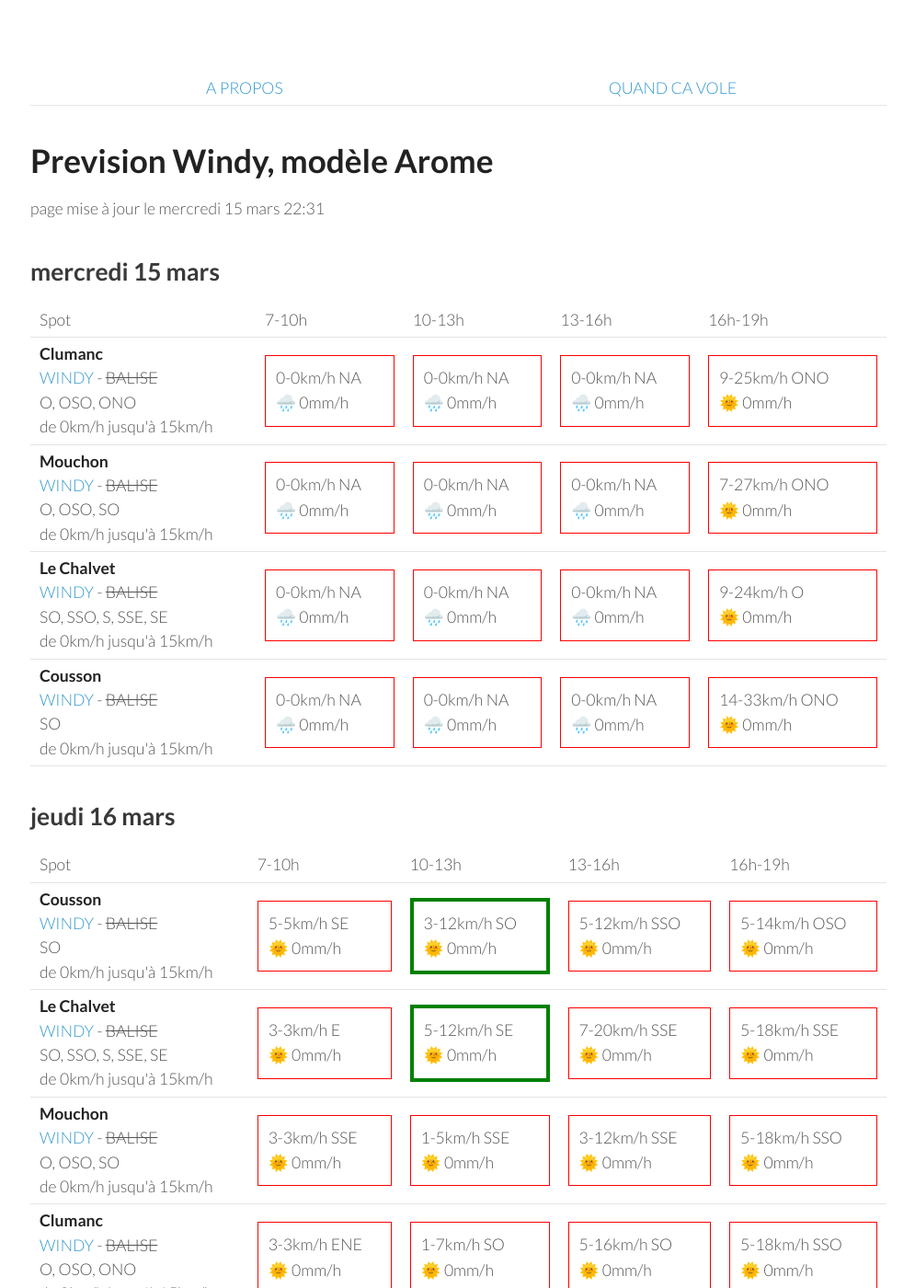
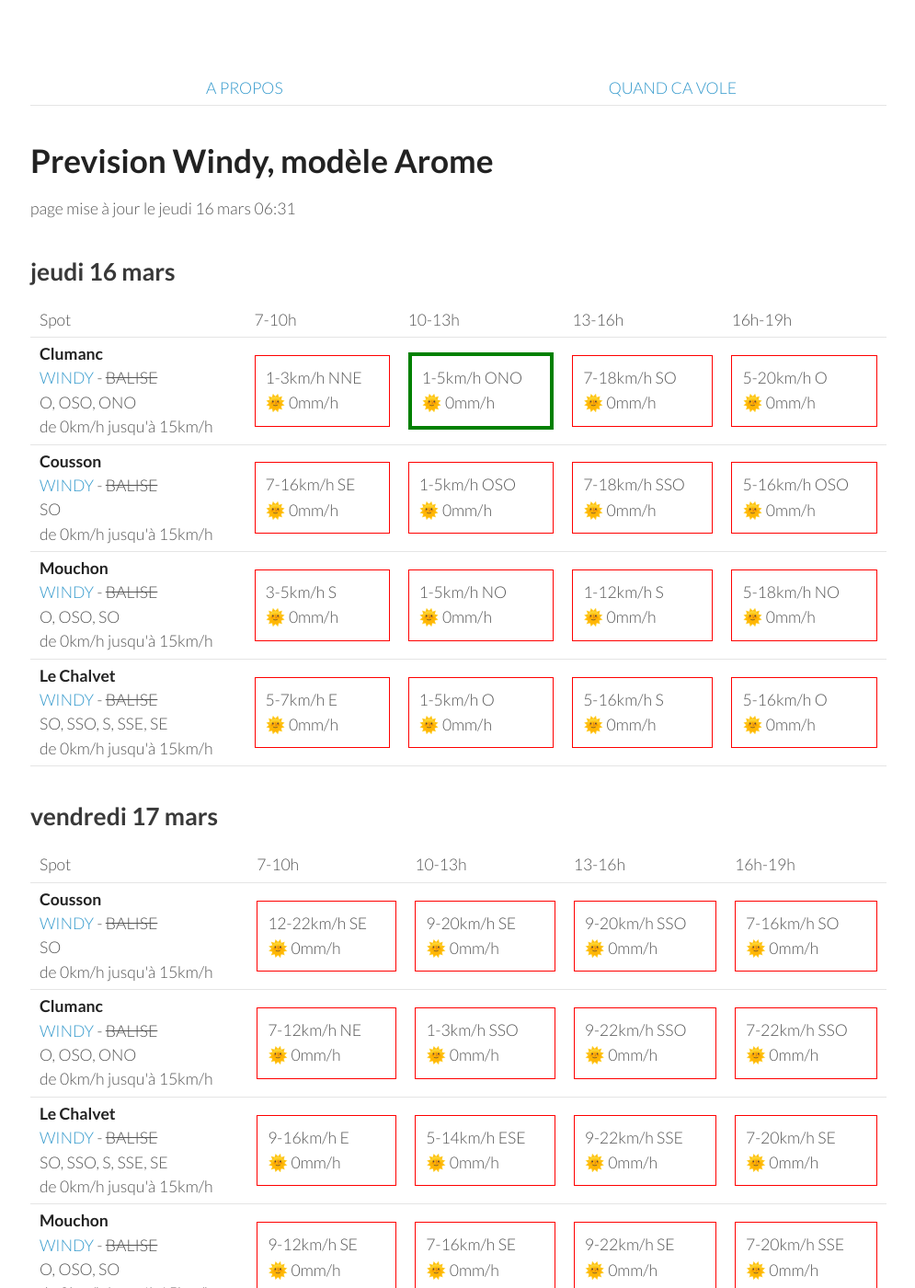
Before and after one commit to parapente-dans-le-nord/parapente-dans-le-nord.github.io, a Jekyll site: the page built from serre_poncon.markdown, in a window 1280 px wide and 1400 px high. Shown: the whole window at 92% size, without its empty margins (25-1020 px from the left). Built offline with Jekyll 4.4.1, drawn with Linux system fonts in a browser that asks for light colours; some of the changed text lies outside the part shown.

Commit message:
update index.markdown

```diff
--- a/serre_poncon.markdown
+++ b/serre_poncon.markdown
@@ -7,9 +7,9 @@ title:  "Tous les spots"
 {: .links}
 
 # Prevision Windy, modèle Arome
-page mise à jour le mercredi 15 mars 22:31
+page mise à jour le jeudi 16 mars 06:31
 
-## mercredi 15 mars
+## jeudi 16 mars
 
 {::nomarkdown}
 <table>
@@ -24,92 +24,40 @@ page mise à jour le mercredi 15 mars 22:31
 <tr>
         <td><strong>Clumanc</strong><br><a href="https://windy.com/44.027/6.402?43.914,6.403,10,m:eSxaglP">WINDY</a> - <span class="no-balise"> BALISE </span><br> <span class="vent-favorable">O, OSO, ONO</span><br><span class="force-vent">de 0km/h jusqu'à 15km/h</span> </td>
 
-            <td><div class="not-flyable"><p>0-0km/h NA</p><p>🌧️ 0mm/h</p></div></td>
-            <td><div class="not-flyable"><p>0-0km/h NA</p><p>🌧️ 0mm/h</p></div></td>
-            <td><div class="not-flyable"><p>0-0km/h NA</p><p>🌧️ 0mm/h</p></div></td>
-            <td><div class="not-flyable"><p>9-25km/h ONO</p><p>🌞 0mm/h</p></div></td>
+            <td><div class="not-flyable"><p>1-3km/h NNE</p><p>🌞 0mm/h</p></div></td>
+            <td><div class="flyable"><p>1-5km/h ONO</p><p>🌞 0mm/h</p></div></td>
+            <td><div class="not-flyable"><p>7-18km/h SO</p><p>🌞 0mm/h</p></div></td>
+            <td><div class="not-flyable"><p>5-20km/h O</p><p>🌞 0mm/h</p></div></td>
+
+
+    </tr>
+<tr>
+        <td><strong>Cousson</strong><br><a href="https://windy.com/44.054/6.240?43.940,6.241,10,m:eSAaglz">WINDY</a> - <span class="no-balise"> BALISE </span><br> <span class="vent-favorable">SO</span><br><span class="force-vent">de 0km/h jusqu'à 15km/h</span> </td>
+
+            <td><div class="not-flyable"><p>7-16km/h SE</p><p>🌞 0mm/h</p></div></td>
+            <td><div class="not-flyable"><p>1-5km/h OSO</p><p>🌞 0mm/h</p></div></td>
+            <td><div class="not-flyable"><p>7-18km/h SSO</p><p>🌞 0mm/h</p></div></td>
+            <td><div class="not-flyable"><p>5-16km/h OSO</p><p>🌞 0mm/h</p></div></td>
+
 
     </tr>
 <tr>
         <td><strong>Mouchon</strong><br><a href="https://windy.com/43.992/6.424?43.878,6.425,10,m:eSuaglR">WINDY</a> - <span class="no-balise"> BALISE </span><br> <span class="vent-favorable">O, OSO, SO</span><br><span class="force-vent">de 0km/h jusqu'à 15km/h</span> </td>
 
-            <td><div class="not-flyable"><p>0-0km/h NA</p><p>🌧️ 0mm/h</p></div></td>
-            <td><div class="not-flyable"><p>0-0km/h NA</p><p>🌧️ 0mm/h</p></div></td>
-            <td><div class="not-flyable"><p>0-0km/h NA</p><p>🌧️ 0mm/h</p></div></td>
-            <td><div class="not-flyable"><p>7-27km/h ONO</p><p>🌞 0mm/h</p></div></td>
-
-    </tr>
-<tr>
-        <td><strong>Le Chalvet</strong><br><a href="https://windy.com/43.979/6.480?43.866,6.480,10,m:eSsaglX">WINDY</a> - <span class="no-balise"> BALISE </span><br> <span class="vent-favorable">SO, SSO, S, SSE, SE</span><br><span class="force-vent">de 0km/h jusqu'à 15km/h</span> </td>
-
-            <td><div class="not-flyable"><p>0-0km/h NA</p><p>🌧️ 0mm/h</p></div></td>
-            <td><div class="not-flyable"><p>0-0km/h NA</p><p>🌧️ 0mm/h</p></div></td>
-            <td><div class="not-flyable"><p>0-0km/h NA</p><p>🌧️ 0mm/h</p></div></td>
-            <td><div class="not-flyable"><p>9-24km/h O</p><p>🌞 0mm/h</p></div></td>
-
-    </tr>
-<tr>
-        <td><strong>Cousson</strong><br><a href="https://windy.com/44.054/6.240?43.940,6.241,10,m:eSAaglz">WINDY</a> - <span class="no-balise"> BALISE </span><br> <span class="vent-favorable">SO</span><br><span class="force-vent">de 0km/h jusqu'à 15km/h</span> </td>
-
-            <td><div class="not-flyable"><p>0-0km/h NA</p><p>🌧️ 0mm/h</p></div></td>
-            <td><div class="not-flyable"><p>0-0km/h NA</p><p>🌧️ 0mm/h</p></div></td>
-            <td><div class="not-flyable"><p>0-0km/h NA</p><p>🌧️ 0mm/h</p></div></td>
-            <td><div class="not-flyable"><p>14-33km/h ONO</p><p>🌞 0mm/h</p></div></td>
-
-    </tr>
-
-</tbody>
-</table>
-{:/}
-## jeudi 16 mars
-
-{::nomarkdown}
-<table>
-  <tbody>
-    <tr>
-      <td>Spot</td>
-      <td>7-10h</td>
-      <td>10-13h</td>
-      <td>13-16h</td>
-      <td>16h-19h</td>
-    </tr>
-<tr>
-        <td><strong>Cousson</strong><br><a href="https://windy.com/44.054/6.240?43.940,6.241,10,m:eSAaglz">WINDY</a> - <span class="no-balise"> BALISE </span><br> <span class="vent-favorable">SO</span><br><span class="force-vent">de 0km/h jusqu'à 15km/h</span> </td>
-
-            <td><div class="not-flyable"><p>5-5km/h SE</p><p>🌞 0mm/h</p></div></td>
-            <td><div class="flyable"><p>3-12km/h SO</p><p>🌞 0mm/h</p></div></td>
-            <td><div class="not-flyable"><p>5-12km/h SSO</p><p>🌞 0mm/h</p></div></td>
-            <td><div class="not-flyable"><p>5-14km/h OSO</p><p>🌞 0mm/h</p></div></td>
+            <td><div class="not-flyable"><p>3-5km/h S</p><p>🌞 0mm/h</p></div></td>
+            <td><div class="not-flyable"><p>1-5km/h NO</p><p>🌞 0mm/h</p></div></td>
+            <td><div class="not-flyable"><p>1-12km/h S</p><p>🌞 0mm/h</p></div></td>
+            <td><div class="not-flyable"><p>5-18km/h NO</p><p>🌞 0mm/h</p></div></td>
 
 
     </tr>
 <tr>
         <td><strong>Le Chalvet</strong><br><a href="https://windy.com/43.979/6.480?43.866,6.480,10,m:eSsaglX">WINDY</a> - <span class="no-balise"> BALISE </span><br> <span class="vent-favorable">SO, SSO, S, SSE, SE</span><br><span class="force-vent">de 0km/h jusqu'à 15km/h</span> </td>
 
-            <td><div class="not-flyable"><p>3-3km/h E</p><p>🌞 0mm/h</p></div></td>
-            <td><div class="flyable"><p>5-12km/h SE</p><p>🌞 0mm/h</p></div></td>
-            <td><div class="not-flyable"><p>7-20km/h SSE</p><p>🌞 0mm/h</p></div></td>
-            <td><div class="not-flyable"><p>5-18km/h SSE</p><p>🌞 0mm/h</p></div></td>
-
-
-    </tr>
-<tr>
-        <td><strong>Mouchon</strong><br><a href="https://windy.com/43.992/6.424?43.878,6.425,10,m:eSuaglR">WINDY</a> - <span class="no-balise"> BALISE </span><br> <span class="vent-favorable">O, OSO, SO</span><br><span class="force-vent">de 0km/h jusqu'à 15km/h</span> </td>
-
-            <td><div class="not-flyable"><p>3-3km/h SSE</p><p>🌞 0mm/h</p></div></td>
-            <td><div class="not-flyable"><p>1-5km/h SSE</p><p>🌞 0mm/h</p></div></td>
-            <td><div class="not-flyable"><p>3-12km/h SSE</p><p>🌞 0mm/h</p></div></td>
-            <td><div class="not-flyable"><p>5-18km/h SSO</p><p>🌞 0mm/h</p></div></td>
-
-
-    </tr>
-<tr>
-        <td><strong>Clumanc</strong><br><a href="https://windy.com/44.027/6.402?43.914,6.403,10,m:eSxaglP">WINDY</a> - <span class="no-balise"> BALISE </span><br> <span class="vent-favorable">O, OSO, ONO</span><br><span class="force-vent">de 0km/h jusqu'à 15km/h</span> </td>
-
-            <td><div class="not-flyable"><p>3-3km/h ENE</p><p>🌞 0mm/h</p></div></td>
-            <td><div class="not-flyable"><p>1-7km/h SO</p><p>🌞 0mm/h</p></div></td>
-            <td><div class="not-flyable"><p>5-16km/h SO</p><p>🌞 0mm/h</p></div></td>
-            <td><div class="not-flyable"><p>5-18km/h SSO</p><p>🌞 0mm/h</p></div></td>
+            <td><div class="not-flyable"><p>5-7km/h E</p><p>🌞 0mm/h</p></div></td>
+            <td><div class="not-flyable"><p>1-5km/h O</p><p>🌞 0mm/h</p></div></td>
+            <td><div class="not-flyable"><p>5-16km/h S</p><p>🌞 0mm/h</p></div></td>
+            <td><div class="not-flyable"><p>5-16km/h O</p><p>🌞 0mm/h</p></div></td>
 
 
     </tr>
@@ -132,40 +80,40 @@ page mise à jour le mercredi 15 mars 22:31
 <tr>
         <td><strong>Cousson</strong><br><a href="https://windy.com/44.054/6.240?43.940,6.241,10,m:eSAaglz">WINDY</a> - <span class="no-balise"> BALISE </span><br> <span class="vent-favorable">SO</span><br><span class="force-vent">de 0km/h jusqu'à 15km/h</span> </td>
 
-            <td><div class="not-flyable"><p>5-11km/h SE</p><p>🌞 0mm/h</p></div></td>
-            <td><div class="not-flyable"><p>3-20km/h SSE</p><p>🌞 0mm/h</p></div></td>
-            <td><div class="not-flyable"><p>5-24km/h SSO</p><p>🌞 0mm/h</p></div></td>
-            <td><div class="not-flyable"><p>9-27km/h SO</p><p>🌞 0mm/h</p></div></td>
+            <td><div class="not-flyable"><p>12-22km/h SE</p><p>🌞 0mm/h</p></div></td>
+            <td><div class="not-flyable"><p>9-20km/h SE</p><p>🌞 0mm/h</p></div></td>
+            <td><div class="not-flyable"><p>9-20km/h SSO</p><p>🌞 0mm/h</p></div></td>
+            <td><div class="not-flyable"><p>7-16km/h SO</p><p>🌞 0mm/h</p></div></td>
+
+
+    </tr>
+<tr>
+        <td><strong>Clumanc</strong><br><a href="https://windy.com/44.027/6.402?43.914,6.403,10,m:eSxaglP">WINDY</a> - <span class="no-balise"> BALISE </span><br> <span class="vent-favorable">O, OSO, ONO</span><br><span class="force-vent">de 0km/h jusqu'à 15km/h</span> </td>
+
+            <td><div class="not-flyable"><p>7-12km/h NE</p><p>🌞 0mm/h</p></div></td>
+            <td><div class="not-flyable"><p>1-3km/h SSO</p><p>🌞 0mm/h</p></div></td>
+            <td><div class="not-flyable"><p>9-22km/h SSO</p><p>🌞 0mm/h</p></div></td>
+            <td><div class="not-flyable"><p>7-22km/h SSO</p><p>🌞 0mm/h</p></div></td>
 
 
     </tr>
 <tr>
         <td><strong>Le Chalvet</strong><br><a href="https://windy.com/43.979/6.480?43.866,6.480,10,m:eSsaglX">WINDY</a> - <span class="no-balise"> BALISE </span><br> <span class="vent-favorable">SO, SSO, S, SSE, SE</span><br><span class="force-vent">de 0km/h jusqu'à 15km/h</span> </td>
 
-            <td><div class="not-flyable"><p>9-12km/h E</p><p>🌞 0mm/h</p></div></td>
-            <td><div class="not-flyable"><p>11-29km/h ESE</p><p>🌞 0mm/h</p></div></td>
-            <td><div class="not-flyable"><p>9-29km/h SE</p><p>🌞 0mm/h</p></div></td>
-            <td><div class="not-flyable"><p>7-27km/h SSE</p><p>🌞 0mm/h</p></div></td>
+            <td><div class="not-flyable"><p>9-16km/h E</p><p>🌞 0mm/h</p></div></td>
+            <td><div class="not-flyable"><p>5-14km/h ESE</p><p>🌞 0mm/h</p></div></td>
+            <td><div class="not-flyable"><p>9-22km/h SSE</p><p>🌞 0mm/h</p></div></td>
+            <td><div class="not-flyable"><p>7-20km/h SE</p><p>🌞 0mm/h</p></div></td>
 
 
     </tr>
 <tr>
         <td><strong>Mouchon</strong><br><a href="https://windy.com/43.992/6.424?43.878,6.425,10,m:eSuaglR">WINDY</a> - <span class="no-balise"> BALISE </span><br> <span class="vent-favorable">O, OSO, SO</span><br><span class="force-vent">de 0km/h jusqu'à 15km/h</span> </td>
 
-            <td><div class="not-flyable"><p>5-9km/h SSE</p><p>🌞 0mm/h</p></div></td>
-            <td><div class="not-flyable"><p>11-31km/h ESE</p><p>🌞 0mm/h</p></div></td>
-            <td><div class="not-flyable"><p>7-31km/h SE</p><p>🌞 0mm/h</p></div></td>
-            <td><div class="not-flyable"><p>7-27km/h SSE</p><p>🌞 0mm/h</p></div></td>
-
-
-    </tr>
-<tr>
-        <td><strong>Clumanc</strong><br><a href="https://windy.com/44.027/6.402?43.914,6.403,10,m:eSxaglP">WINDY</a> - <span class="no-balise"> BALISE </span><br> <span class="vent-favorable">O, OSO, ONO</span><br><span class="force-vent">de 0km/h jusqu'à 15km/h</span> </td>
-
-            <td><div class="not-flyable"><p>5-7km/h NE</p><p>🌞 0mm/h</p></div></td>
-            <td><div class="not-flyable"><p>9-31km/h SE</p><p>🌞 0mm/h</p></div></td>
-            <td><div class="not-flyable"><p>7-33km/h SSE</p><p>🌞 0mm/h</p></div></td>
-            <td><div class="not-flyable"><p>7-27km/h SSE</p><p>🌞 0mm/h</p></div></td>
+            <td><div class="not-flyable"><p>9-12km/h SE</p><p>🌞 0mm/h</p></div></td>
+            <td><div class="not-flyable"><p>7-16km/h SE</p><p>🌞 0mm/h</p></div></td>
+            <td><div class="not-flyable"><p>9-22km/h SE</p><p>🌞 0mm/h</p></div></td>
+            <td><div class="not-flyable"><p>7-20km/h SSE</p><p>🌞 0mm/h</p></div></td>
 
 
     </tr>
@@ -188,40 +136,40 @@ page mise à jour le mercredi 15 mars 22:31
 <tr>
         <td><strong>Cousson</strong><br><a href="https://windy.com/44.054/6.240?43.940,6.241,10,m:eSAaglz">WINDY</a> - <span class="no-balise"> BALISE </span><br> <span class="vent-favorable">SO</span><br><span class="force-vent">de 0km/h jusqu'à 15km/h</span> </td>
 
-            <td><div class="not-flyable"><p>3-14km/h E</p><p>🌞 0mm/h</p></div></td>
-            <td><div class="not-flyable"><p>1-14km/h SSO</p><p>🌞 0mm/h</p></div></td>
-            <td><div class="not-flyable"><p>9-25km/h OSO</p><p>🌞 0mm/h</p></div></td>
-            <td><div class="not-flyable"><p>11-27km/h OSO</p><p>🌞 0mm/h</p></div></td>
+            <td><div class="not-flyable"><p>3-16km/h E</p><p>🌞 0mm/h</p></div></td>
+            <td><div class="not-flyable"><p>3-16km/h OSO</p><p>🌞 0mm/h</p></div></td>
+            <td><div class="not-flyable"><p>7-25km/h SO</p><p>🌞 0mm/h</p></div></td>
+            <td><div class="not-flyable"><p>11-29km/h SSO</p><p>🌞 0mm/h</p></div></td>
+
+
+    </tr>
+<tr>
+        <td><strong>Le Chalvet</strong><br><a href="https://windy.com/43.979/6.480?43.866,6.480,10,m:eSsaglX">WINDY</a> - <span class="no-balise"> BALISE </span><br> <span class="vent-favorable">SO, SSO, S, SSE, SE</span><br><span class="force-vent">de 0km/h jusqu'à 15km/h</span> </td>
+
+            <td><div class="not-flyable"><p>7-20km/h E</p><p>🌞 0mm/h</p></div></td>
+            <td><div class="not-flyable"><p>9-25km/h ESE</p><p>🌞 0mm/h</p></div></td>
+            <td><div class="not-flyable"><p>11-33km/h SE</p><p>🌞 0mm/h</p></div></td>
+            <td><div class="not-flyable"><p>12-33km/h SE</p><p>🌞 0mm/h</p></div></td>
+
+
+    </tr>
+<tr>
+        <td><strong>Mouchon</strong><br><a href="https://windy.com/43.992/6.424?43.878,6.425,10,m:eSuaglR">WINDY</a> - <span class="no-balise"> BALISE </span><br> <span class="vent-favorable">O, OSO, SO</span><br><span class="force-vent">de 0km/h jusqu'à 15km/h</span> </td>
+
+            <td><div class="not-flyable"><p>5-20km/h ESE</p><p>🌞 0mm/h</p></div></td>
+            <td><div class="not-flyable"><p>7-25km/h SE</p><p>🌞 0mm/h</p></div></td>
+            <td><div class="not-flyable"><p>11-33km/h SE</p><p>🌞 0mm/h</p></div></td>
+            <td><div class="not-flyable"><p>11-33km/h SSE</p><p>🌞 0mm/h</p></div></td>
 
 
     </tr>
 <tr>
         <td><strong>Clumanc</strong><br><a href="https://windy.com/44.027/6.402?43.914,6.403,10,m:eSxaglP">WINDY</a> - <span class="no-balise"> BALISE </span><br> <span class="vent-favorable">O, OSO, ONO</span><br><span class="force-vent">de 0km/h jusqu'à 15km/h</span> </td>
 
-            <td><div class="not-flyable"><p>5-16km/h E</p><p>🌞 0mm/h</p></div></td>
-            <td><div class="not-flyable"><p>5-20km/h SSE</p><p>🌞 0mm/h</p></div></td>
-            <td><div class="not-flyable"><p>7-25km/h SO</p><p>🌞 0mm/h</p></div></td>
-            <td><div class="not-flyable"><p>9-29km/h O</p><p>🌞 0mm/h</p></div></td>
-
-
-    </tr>
-<tr>
-        <td><strong>Le Chalvet</strong><br><a href="https://windy.com/43.979/6.480?43.866,6.480,10,m:eSsaglX">WINDY</a> - <span class="no-balise"> BALISE </span><br> <span class="vent-favorable">SO, SSO, S, SSE, SE</span><br><span class="force-vent">de 0km/h jusqu'à 15km/h</span> </td>
-
-            <td><div class="not-flyable"><p>5-18km/h E</p><p>🌞 0mm/h</p></div></td>
-            <td><div class="not-flyable"><p>9-25km/h ESE</p><p>🌞 0mm/h</p></div></td>
-            <td><div class="not-flyable"><p>9-29km/h SE</p><p>🌞 0mm/h</p></div></td>
-            <td><div class="not-flyable"><p>9-29km/h SSE</p><p>🌞 0mm/h</p></div></td>
-
-
-    </tr>
-<tr>
-        <td><strong>Mouchon</strong><br><a href="https://windy.com/43.992/6.424?43.878,6.425,10,m:eSuaglR">WINDY</a> - <span class="no-balise"> BALISE </span><br> <span class="vent-favorable">O, OSO, SO</span><br><span class="force-vent">de 0km/h jusqu'à 15km/h</span> </td>
-
-            <td><div class="not-flyable"><p>5-18km/h ESE</p><p>🌞 0mm/h</p></div></td>
-            <td><div class="not-flyable"><p>9-25km/h SE</p><p>🌞 0mm/h</p></div></td>
-            <td><div class="not-flyable"><p>9-29km/h SSE</p><p>🌞 0mm/h</p></div></td>
-            <td><div class="not-flyable"><p>7-27km/h S</p><p>🌞 0mm/h</p></div></td>
+            <td><div class="not-flyable"><p>5-20km/h ESE</p><p>🌞 0mm/h</p></div></td>
+            <td><div class="not-flyable"><p>5-25km/h SE</p><p>🌞 0mm/h</p></div></td>
+            <td><div class="not-flyable"><p>9-33km/h SSE</p><p>🌞 0mm/h</p></div></td>
+            <td><div class="not-flyable"><p>11-33km/h SSE</p><p>🌞 0mm/h</p></div></td>
 
 
     </tr>
@@ -244,18 +192,18 @@ page mise à jour le mercredi 15 mars 22:31
 <tr>
         <td><strong>Clumanc</strong><br><a href="https://windy.com/44.027/6.402?43.914,6.403,10,m:eSxaglP">WINDY</a> - <span class="no-balise"> BALISE </span><br> <span class="vent-favorable">O, OSO, ONO</span><br><span class="force-vent">de 0km/h jusqu'à 15km/h</span> </td>
 
-            <td><div class="not-flyable"><p>5-22km/h NNO</p><p>🌞 0mm/h</p></div></td>
-            <td><div class="not-flyable"><p>9-27km/h ONO</p><p>🌞 0mm/h</p></div></td>
-            <td><div class="not-flyable"><p>14-40km/h ONO</p><p>🌞 0mm/h</p></div></td>
-            <td><div class="not-flyable"><p>14-42km/h ONO</p><p>🌞 0mm/h</p></div></td>
+            <td><div class="not-flyable"><p>3-12km/h N</p><p>🌞 0mm/h</p></div></td>
+            <td><div class="not-flyable"><p>11-29km/h NO</p><p>🌞 0mm/h</p></div></td>
+            <td><div class="not-flyable"><p>16-46km/h ONO</p><p>🌞 0mm/h</p></div></td>
+            <td><div class="not-flyable"><p>18-50km/h ONO</p><p>🌞 0mm/h</p></div></td>
 
 
     </tr>
 <tr>
         <td><strong>Mouchon</strong><br><a href="https://windy.com/43.992/6.424?43.878,6.425,10,m:eSuaglR">WINDY</a> - <span class="no-balise"> BALISE </span><br> <span class="vent-favorable">O, OSO, SO</span><br><span class="force-vent">de 0km/h jusqu'à 15km/h</span> </td>
 
-            <td><div class="not-flyable"><p>5-20km/h NO</p><p>🌞 0mm/h</p></div></td>
-            <td><div class="not-flyable"><p>14-37km/h NO</p><p>🌞 0mm/h</p></div></td>
+            <td><div class="not-flyable"><p>5-14km/h N</p><p>🌞 0mm/h</p></div></td>
+            <td><div class="not-flyable"><p>11-29km/h NO</p><p>🌞 0mm/h</p></div></td>
             <td><div class="not-flyable"><p>18-46km/h ONO</p><p>🌞 0mm/h</p></div></td>
             <td><div class="not-flyable"><p>18-50km/h NO</p><p>🌞 0mm/h</p></div></td>
 
@@ -264,8 +212,8 @@ page mise à jour le mercredi 15 mars 22:31
 <tr>
         <td><strong>Cousson</strong><br><a href="https://windy.com/44.054/6.240?43.940,6.241,10,m:eSAaglz">WINDY</a> - <span class="no-balise"> BALISE </span><br> <span class="vent-favorable">SO</span><br><span class="force-vent">de 0km/h jusqu'à 15km/h</span> </td>
 
-            <td><div class="not-flyable"><p>1-11km/h ENE</p><p>🌞 0mm/h</p></div></td>
-            <td><div class="not-flyable"><p>9-25km/h NO</p><p>🌞 0mm/h</p></div></td>
+            <td><div class="not-flyable"><p>1-7km/h E</p><p>🌞 0mm/h</p></div></td>
+            <td><div class="not-flyable"><p>5-20km/h ONO</p><p>🌞 0mm/h</p></div></td>
             <td><div class="not-flyable"><p>12-35km/h ONO</p><p>🌞 0mm/h</p></div></td>
             <td><div class="not-flyable"><p>16-40km/h ONO</p><p>🌞 0mm/h</p></div></td>
 
@@ -274,8 +222,8 @@ page mise à jour le mercredi 15 mars 22:31
 <tr>
         <td><strong>Le Chalvet</strong><br><a href="https://windy.com/43.979/6.480?43.866,6.480,10,m:eSsaglX">WINDY</a> - <span class="no-balise"> BALISE </span><br> <span class="vent-favorable">SO, SSO, S, SSE, SE</span><br><span class="force-vent">de 0km/h jusqu'à 15km/h</span> </td>
 
-            <td><div class="not-flyable"><p>5-22km/h NO</p><p>🌞 0mm/h</p></div></td>
-            <td><div class="not-flyable"><p>14-38km/h NO</p><p>🌞 0mm/h</p></div></td>
+            <td><div class="not-flyable"><p>5-14km/h NNO</p><p>🌞 0mm/h</p></div></td>
+            <td><div class="not-flyable"><p>11-29km/h ONO</p><p>🌞 0mm/h</p></div></td>
             <td><div class="not-flyable"><p>18-48km/h ONO</p><p>🌞 0mm/h</p></div></td>
             <td><div class="not-flyable"><p>20-51km/h ONO</p><p>🌞 0mm/h</p></div></td>
 
@@ -320,10 +268,10 @@ page mise à jour le mercredi 15 mars 22:31
 <tr>
         <td><strong>Clumanc</strong><br><a href="https://windy.com/44.027/6.402?43.914,6.403,10,m:eSxaglP">WINDY</a> - <span class="no-balise"> BALISE </span><br> <span class="vent-favorable">O, OSO, ONO</span><br><span class="force-vent">de 0km/h jusqu'à 15km/h</span> </td>
 
-            <td><div class="not-flyable"><p>1-20km/h NE</p><p>🌞 0mm/h</p></div></td>
-            <td><div class="not-flyable"><p>5-16km/h SSO</p><p>🌞 0mm/h</p></div></td>
-            <td><div class="not-flyable"><p>7-25km/h OSO</p><p>🌞 0mm/h</p></div></td>
+            <td><div class="not-flyable"><p>3-27km/h NE</p><p>🌞 0mm/h</p></div></td>
+            <td><div class="not-flyable"><p>3-18km/h SSE</p><p>🌞 0mm/h</p></div></td>
             <td><div class="not-flyable"><p>9-27km/h OSO</p><p>🌞 0mm/h</p></div></td>
+            <td><div class="not-flyable"><p>7-29km/h O</p><p>🌞 0mm/h</p></div></td>
 
 
     </tr>
```
